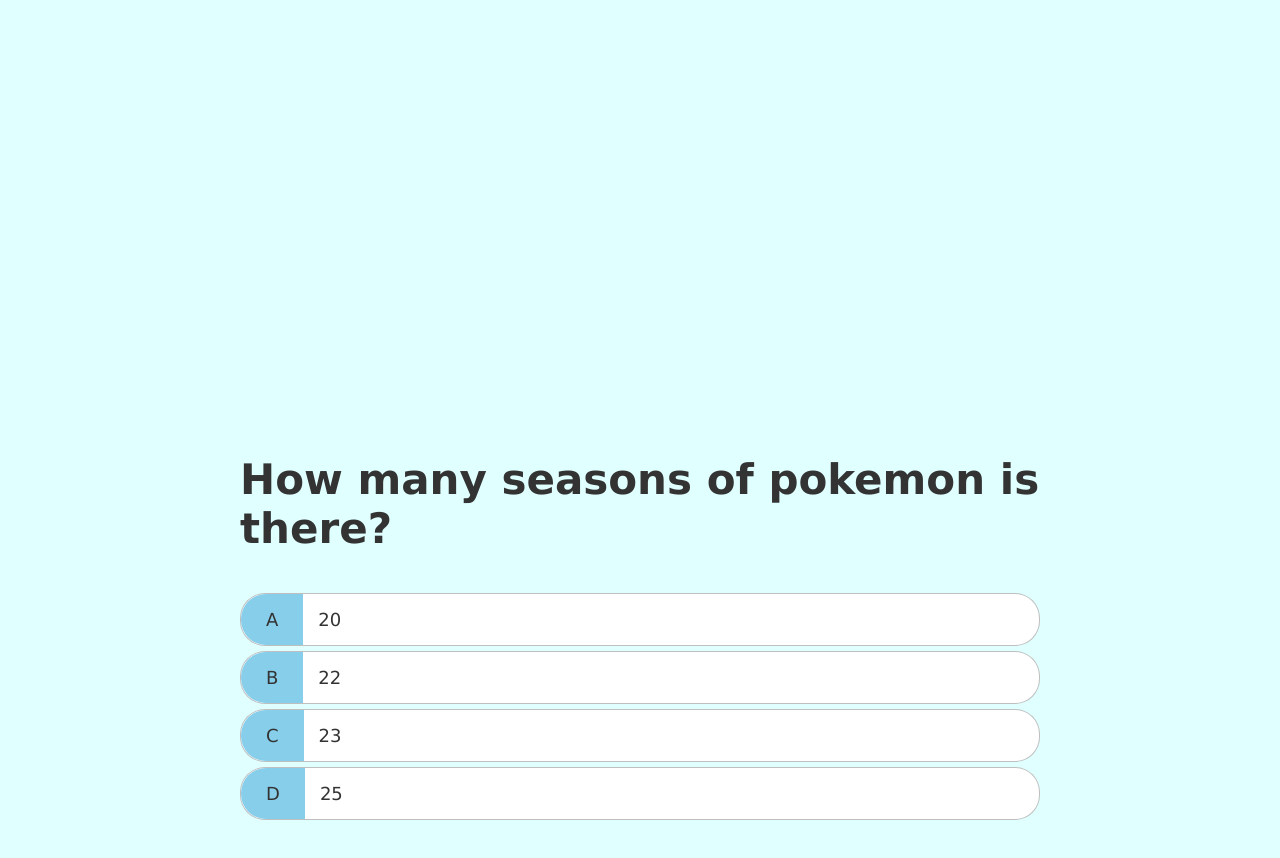
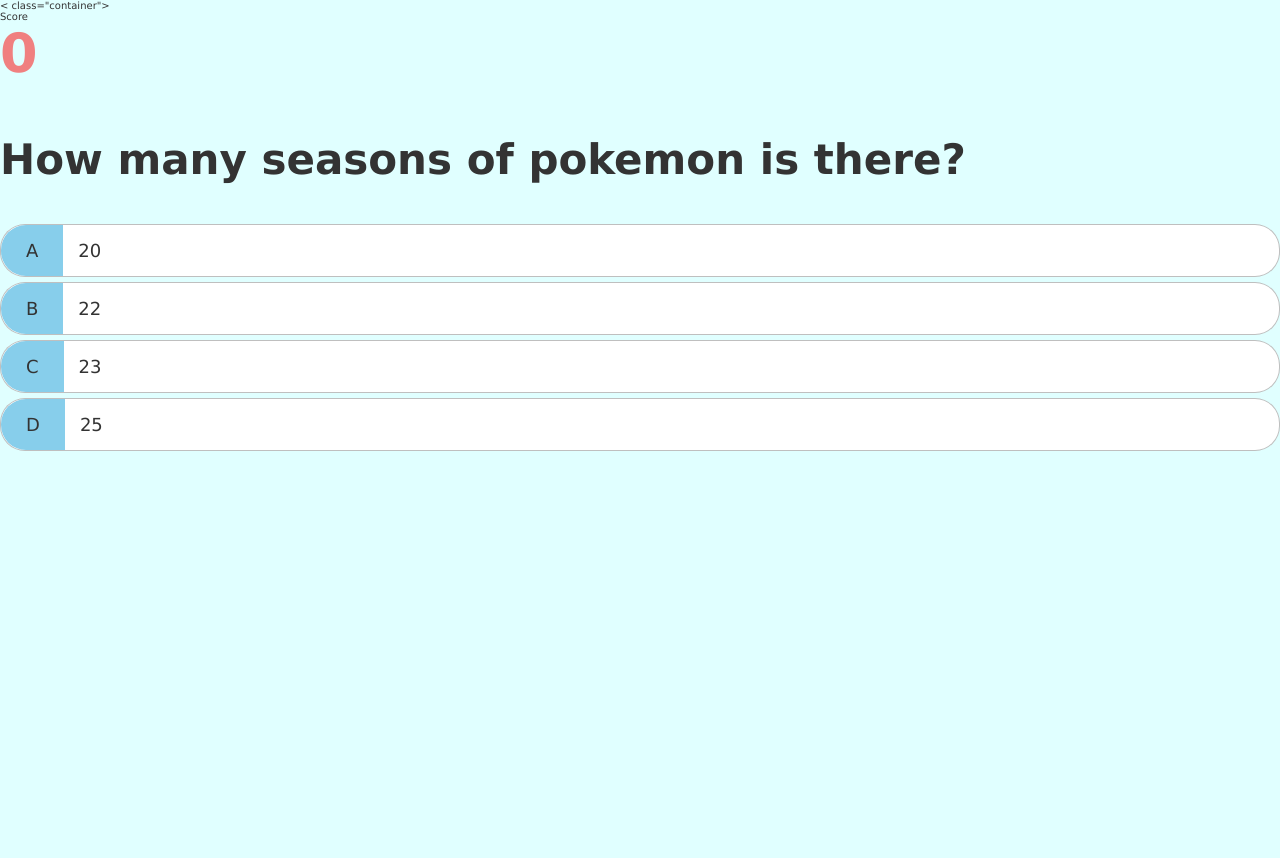
Before and after one commit to hajiru/quick-quiz-hw, a plain HTML site: page game.html in a window 1280 px wide. After the commit the page ends 800 px from the top, so only its background shows below. Drawn offline with Linux system fonts and the light colour scheme.

Commit message:
added a hud just for the score

```diff
--- a/game.html
+++ b/game.html
@@ -9,7 +9,15 @@
         <link rel="stylesheet" href="./assets/css/style.css">
     </head>
     <body>
-      <div class="container">
+      < class="container">
+      <div id = "hud">
+        <div id = "hud-item">
+          <p class = "hud-prefix">
+            Score
+          </p>
+          <h1 class = "hud-main-text" id = "score">0</h1>
+        </div>
+      </div>
         <div id="game" class="justify-center flex-column">
           <h2 id="question">What is the question?</h2>
           <div class="choice-container">
```
